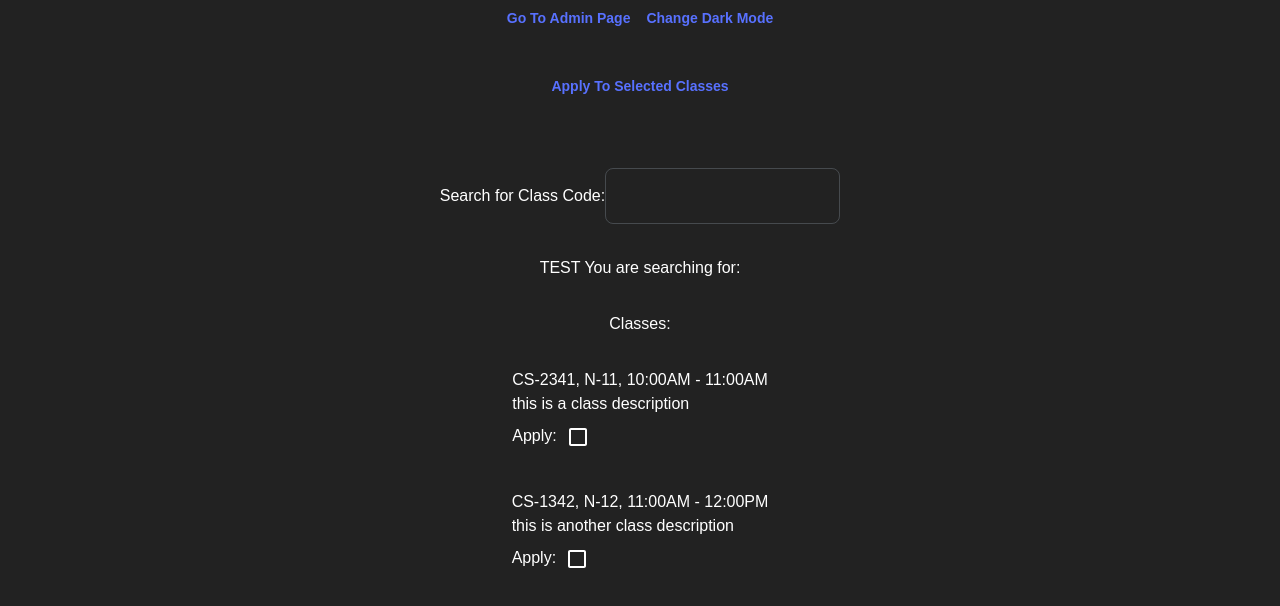
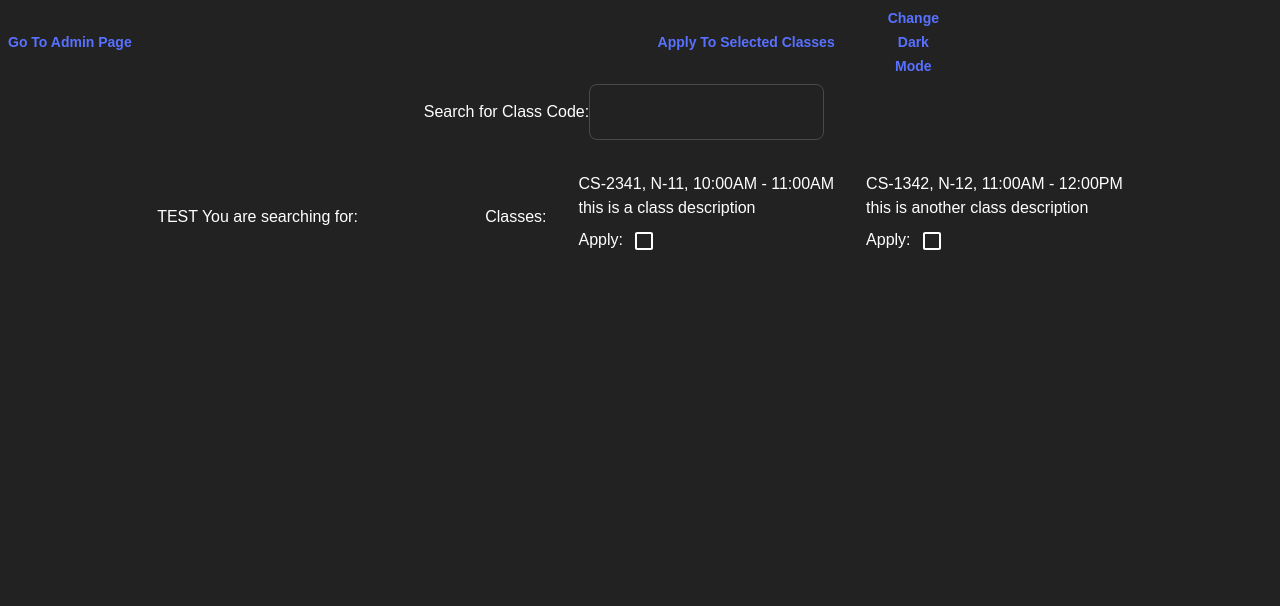
Before and after one commit to jonathanebrahimian/software-engineering-team-1-frontend, a React (Create React App) app: page / in a window 1280 px wide. Shown: the top 606 px of the page. Built offline with nearby package versions, Linux system fonts and the light colour scheme.

Commit message:
Move the change dark mode button to the right

```diff
--- a/src/pages/LandingPage.jsx
+++ b/src/pages/LandingPage.jsx
@@ -2,7 +2,7 @@ import React, { useState, useEffect } from 'react';
 import { Button, TextField, Typography, Grid, Item, ListItem, Modal, Box, styel, Input, Checkbox } from '@mui/material';
 import { Navigate, useNavigate } from 'react-router-dom';
 
-export const LandingPage = ({changeDark}) => {
+export const LandingPage = ({ changeDark }) => {
 	const navigate = useNavigate();
 
 	const classesToTest = [
@@ -143,28 +143,29 @@ export const LandingPage = ({changeDark}) => {
 		<Grid
 			container
 			spacing={4}
-			direction="column"
+			direction="row"
 			alignItems="center"
 			justifyContent="center"
 		// style={{ minHeight: '100vh' }}
 		>
 
 			{
-				// Change Dark Mode
+				// Go to admin page
 			}
-			<Grid item xs={3}>
+			<Grid item xs>
 				<div>
 					<Button onClick={() => {
 						navigate('/admin');
 					}} >Go To Admin Page</Button>
-				<Button onClick={changeDark}>Change Dark Mode</Button>
 				</div>
 			</Grid>
+
+
 
 			{
 				// Apply button
 			}
-			<Grid item xs={3}>
+			<Grid item >
 				<Button onClick={
 					() => {
 						// When the user clicks the Apply button
@@ -173,6 +174,10 @@ export const LandingPage = ({changeDark}) => {
 				}>
 					{`Apply to ${selected.length || ""} selected classes`}
 				</Button>
+			</Grid>
+
+			<Grid item xs={1}>
+				<Button onClick={changeDark}>Change Dark Mode</Button>
 			</Grid>
 
 			{
@@ -185,6 +190,10 @@ export const LandingPage = ({changeDark}) => {
 			{
 				// The search bar itself
 			}
+			<Grid container spacing={4}
+				direction="column"
+				alignItems="center"
+				justifyContent="center">
 				<Grid item xs={3}>
 					<Box
 						display="flex"
@@ -197,6 +206,7 @@ export const LandingPage = ({changeDark}) => {
 						}}>
 						</TextField>
 					</Box>
+				</Grid>
 			</Grid>
 
 			{
```
Lines whose indentation alone changed are shown as unchanged.
